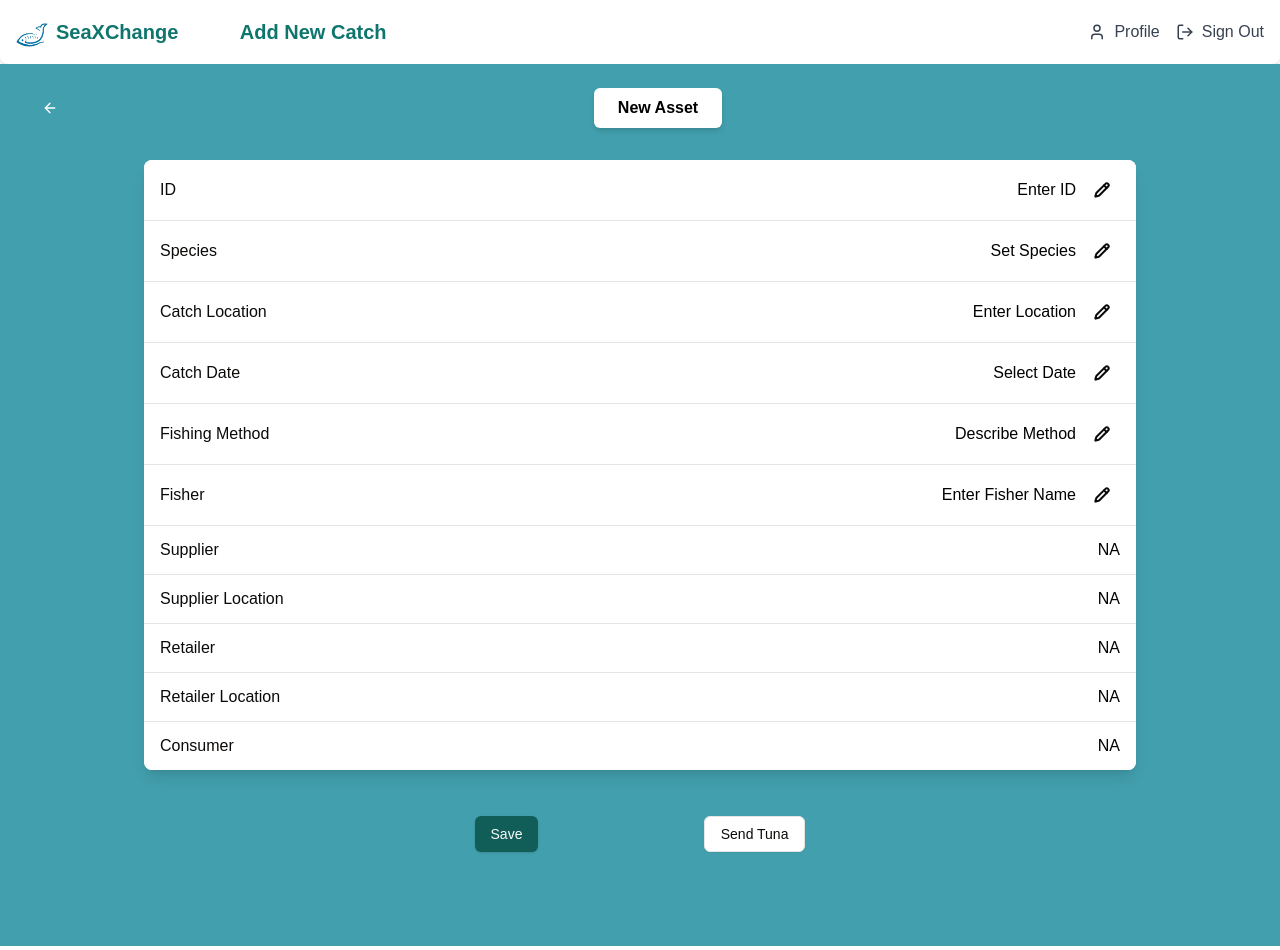
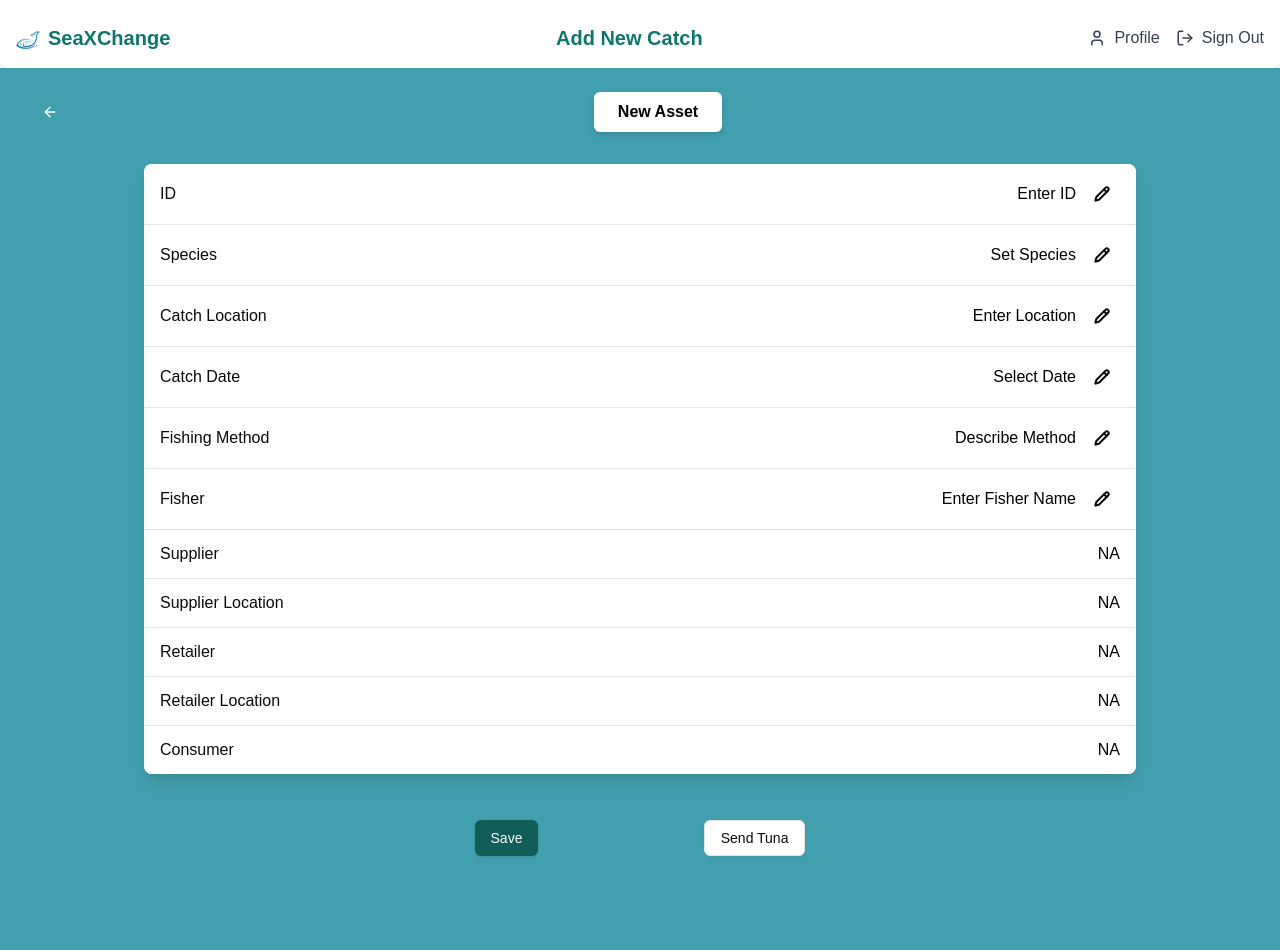
Before and after one commit to jeffrouzel/SeaXChange-Web, a Next.js app in the folder Frontend/: page /addcatch in a window 1280 px wide. Built offline with nearby package versions, Linux system fonts and the light colour scheme.

Commit message:
fix: Homepage Header further design optimization

```diff
--- a/Frontend/components/ui/HomepageHeader.tsx
+++ b/Frontend/components/ui/HomepageHeader.tsx
@@ -18,14 +18,28 @@
   };
 
   return (
-    <header className="bg-white p-4 rounded-lg shadow-md">
-      <div className="flex justify-between items-center">
-        <h1 className="text-xl font-bold text-teal-700 flex items-center">
-          <img src="/tuna-logo.png" alt="SeaXChange" className="h-8 mr-2" />
-          <span className="whitespace-nowrap">
-            SeaXChange <span className="ml-14">{title}</span>
-          </span>
-        </h1>
+    <header className="bg-white p-4 rounded-lg shadow-md mt-2">
+      <div className="flex justify-between items-center w-full">
+    {/* Logo and Brand */}
+    <div className="flex items-center">
+      <img
+        src="/tuna-logo.png"
+        alt="SeaXChange"
+        className="h-4 md:h-6 mr-2"
+      />
+      <span className="text-sm md:text-xl lg:text-xl font-bold text-teal-700 whitespace-nowrap">
+        SeaXChange
+      </span>
+    </div>
+
+    {/* Page Title */}
+    <div className="text-right md:text-center lg:text-center flex-1">
+      <h1 className="text-sm md:text-xl lg:text-xl font-semibold text-teal-700">
+        {title}
+      </h1>
+    </div>
+
+
 
         {/* Desktop Menu */}
         <div className="hidden md:flex gap-4 items-center">
@@ -48,7 +62,7 @@
         {/* Mobile Menu Button */}
         <div className="md:hidden relative">
           <button
-            className="text-gray-700 hover:text-teal-700"
+            className="text-gray-700 hover:text-teal-700 ml-2 my-2"
             onClick={() => setMenuOpen(!menuOpen)}
           >
             <Menu size={24} />
```
